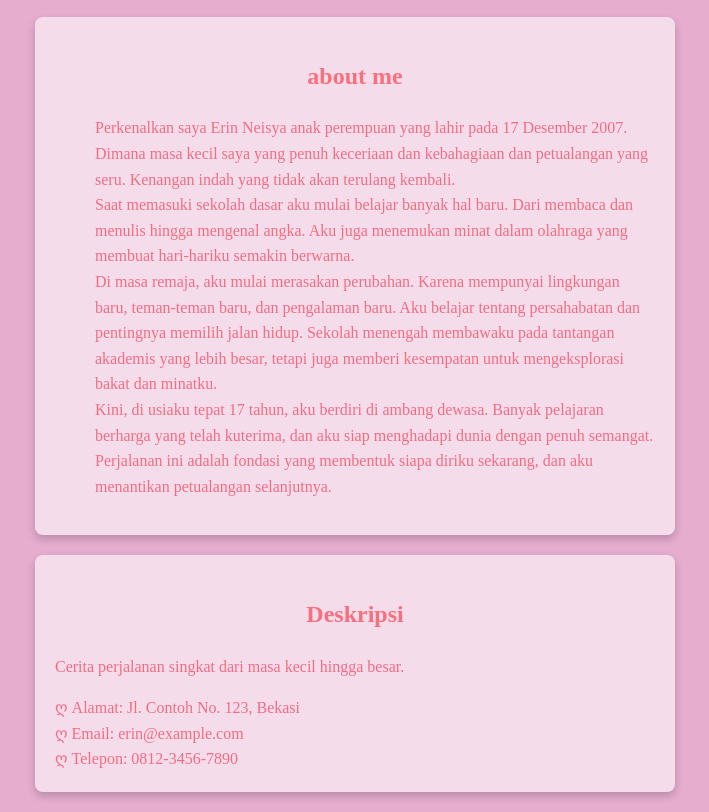
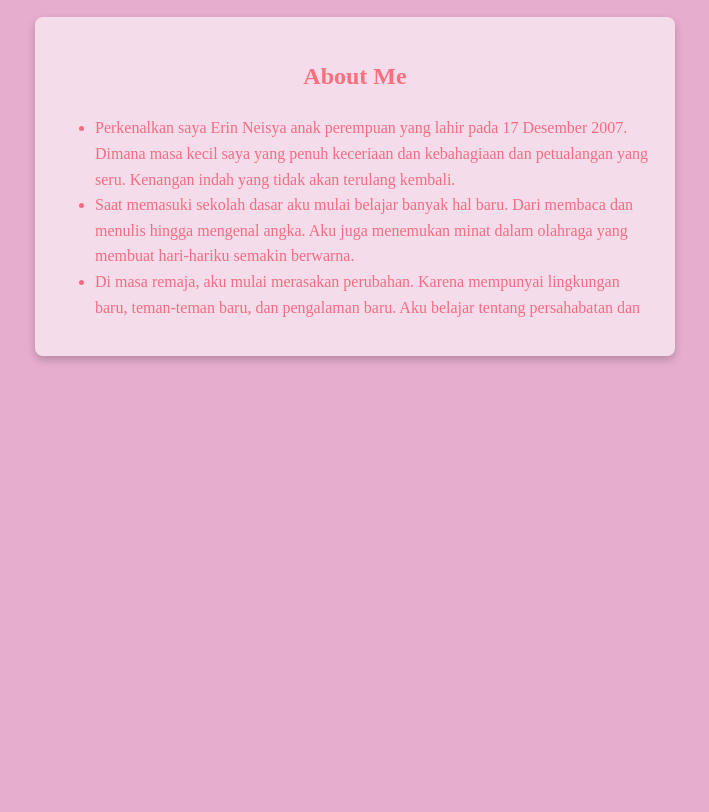
Before and after one commit to nsyaa1712/biodata, a plain HTML site: page index.html in a window 1280 px wide. Shown: the part 398-1210 px from the top of the page, without its empty margins (285-994 px from the left). After the commit the page ends 800 px from the top, so only its background shows below. Drawn offline with Linux system fonts and the light colour scheme.

Commit message:
Update index.html

```diff
--- a/index.html
+++ b/index.html
@@ -35,29 +35,8 @@
 
     <div>
         <div class="container">
-            <h2 align="center">about me</h2>
+            <h2 align="center">About Me</h2>
             <ul>
-             Perkenalkan saya Erin Neisya anak perempuan yang lahir pada 17 Desember 2007. Dimana masa kecil saya yang penuh keceriaan dan kebahagiaan dan petualangan yang seru. Kenangan indah yang tidak akan terulang kembali.
-           <br> Saat memasuki sekolah dasar aku mulai belajar banyak hal baru.  Dari membaca dan menulis hingga mengenal angka. Aku juga menemukan minat dalam olahraga yang membuat hari-hariku semakin berwarna.
-           <br>Di masa remaja, aku mulai merasakan perubahan. Karena mempunyai lingkungan baru, teman-teman baru, dan pengalaman baru. Aku belajar tentang persahabatan dan pentingnya memilih jalan hidup. Sekolah menengah membawaku pada tantangan akademis yang lebih besar, tetapi juga memberi kesempatan untuk mengeksplorasi bakat dan minatku.
-           <br> Kini, di usiaku tepat 17 tahun, aku berdiri di ambang dewasa. Banyak pelajaran berharga yang telah kuterima, dan aku siap menghadapi dunia dengan penuh semangat. Perjalanan ini adalah fondasi yang membentuk siapa diriku sekarang, dan aku menantikan petualangan selanjutnya.
-
-
-           </ul>
-        </div>
-
-        </div>
-
-    </div>
-    <!-- Kontainer Baru -->
-    <div class="container">
-        <h2 align="center">Deskripsi</h2>
-        <p> Cerita perjalanan singkat dari masa kecil hingga besar.</p>
-        <u1>
-            <h9>ღ  Alamat: Jl. Contoh No. 123, Bekasi</li>
-           <br> <h9>ღ   Email: erin@example.com</li>
-           <br> <h9>ღ Telepon: 0812-3456-7890</li>
-        </ul>
-    </div>
-</body>
-</html>
+                <li>Perkenalkan saya Erin Neisya anak perempuan yang lahir pada 17 Desember 2007. Dimana masa kecil saya yang penuh keceriaan dan kebahagiaan dan petualangan yang seru. Kenangan indah yang tidak akan terulang kembali.</li>
+                <li>Saat memasuki sekolah dasar aku mulai belajar banyak hal baru. Dari membaca dan menulis hingga mengenal angka. Aku juga menemukan minat dalam olahraga yang membuat hari-hariku semakin berwarna.</li>
+                <li>Di masa remaja, aku mulai merasakan perubahan. Karena mempunyai lingkungan baru, teman-teman baru, dan pengalaman baru. Aku belajar tentang persahabatan dan
```
